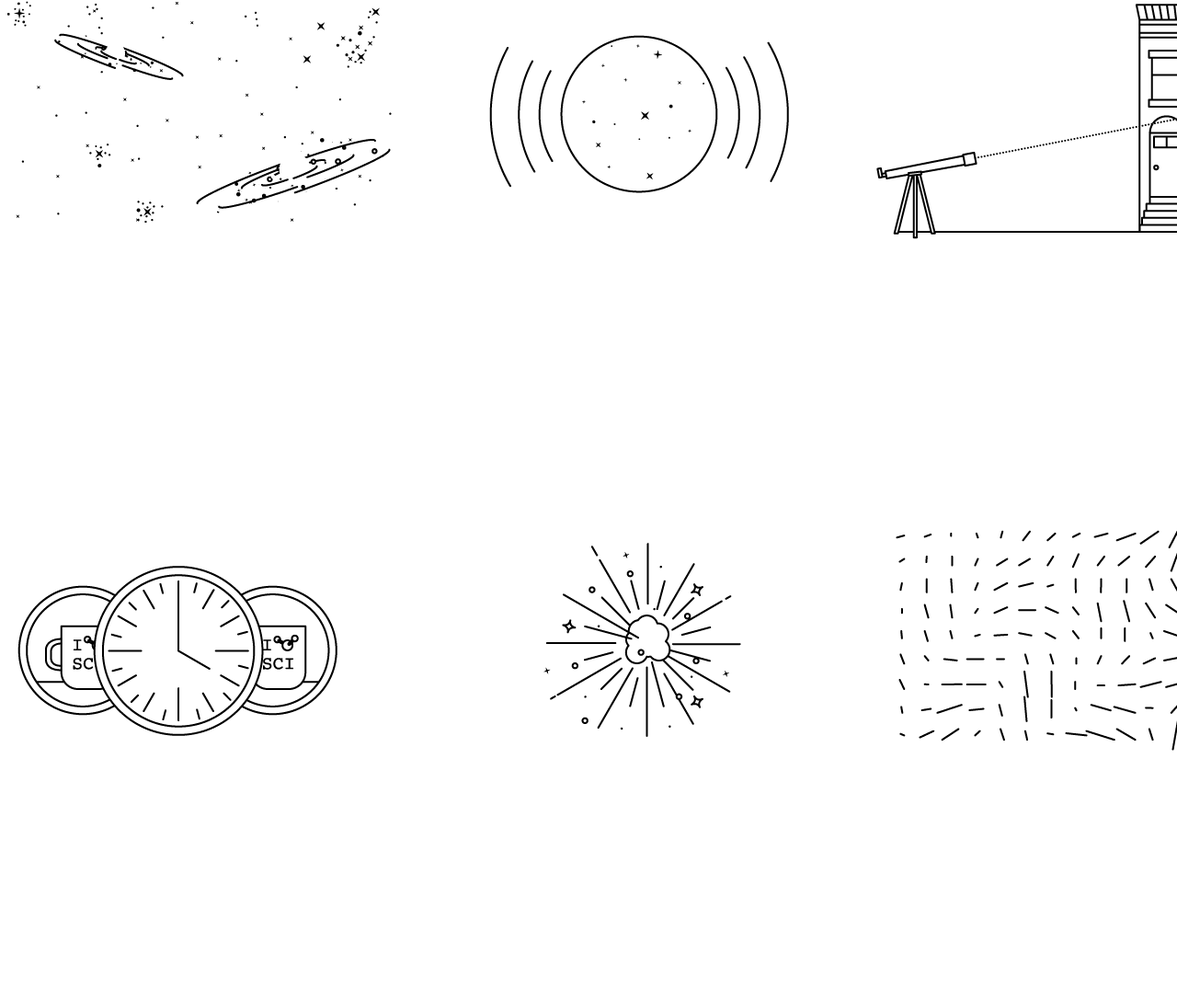
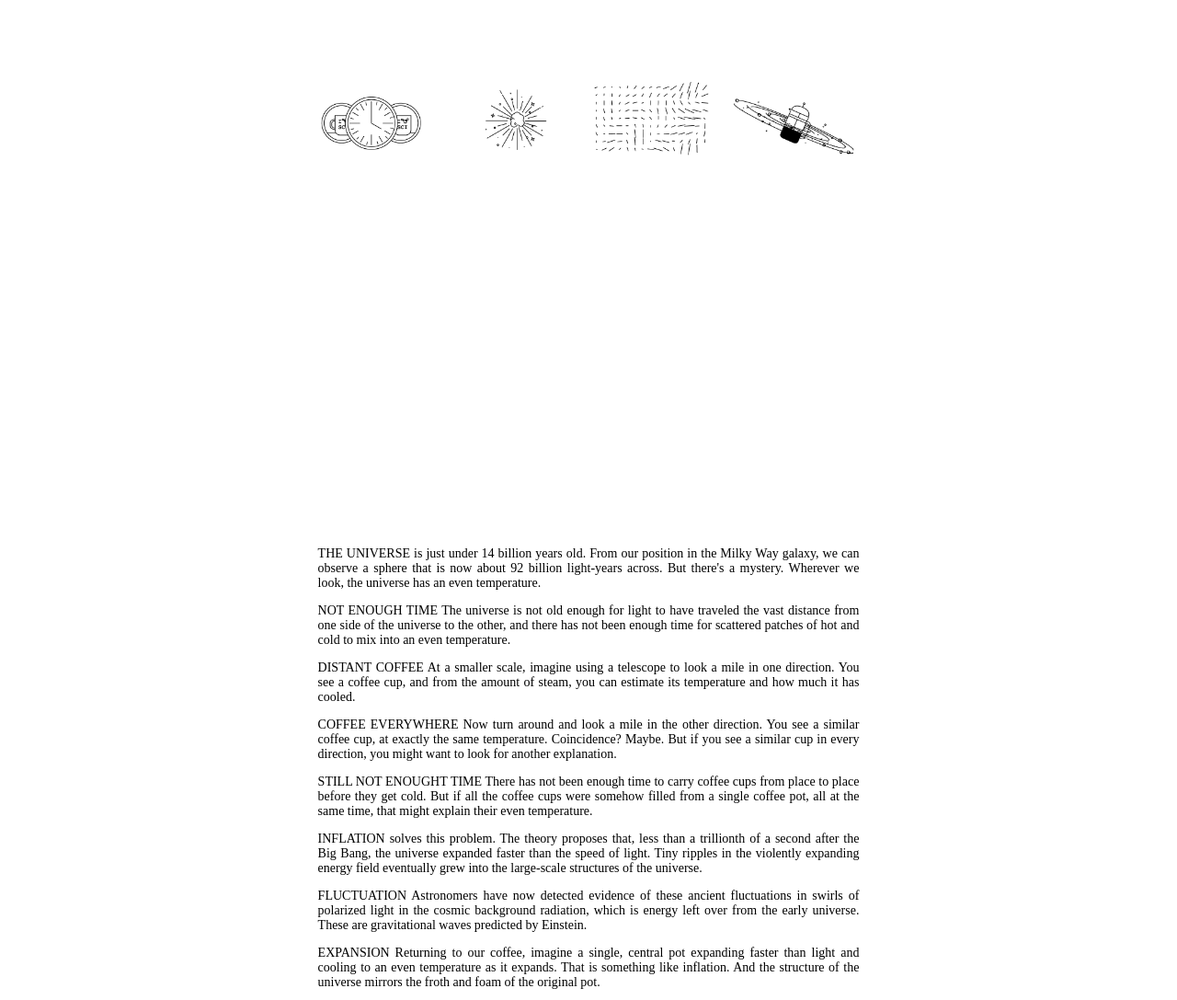
Before and after one commit to arthurborgesdev/nytimes-article-page, a website: page index.html in a window 1280 px wide. Shown: the part 3499-4586 px from the top of the page at 92% size. Drawn offline with Linux system fonts and the light colour scheme.

Commit message:
Positioning infographic in the grid

```diff
--- a/index.html
+++ b/index.html
@@ -128,7 +128,7 @@
             Moreover, beyond our own universe there might be an endless number of other universes
             bubbling into frothy eternity, like a pot of pasta water boiling over.
           </p>
-          <h2>‘As Big as It Gets’</h2>
+          <h2 class="inner-titles">‘As Big as It Gets’</h2>
           <p>
             In our own universe, it would serve as a window into the forces operating at
             energies forever beyond the reach of particle accelerators on Earth and yield
@@ -187,13 +187,63 @@
         </aside>
       </section>
       <section class="infographic">
-        <h2>The Theory of Inflation</h2>
+        <h2 class="inner-titles">The Theory of Inflation</h2>
         <p>
           Astronomers have found evidence to support the theory of inflation, which explains
           how the universe expanded so uniformly and so quickly in the instant after the Big
           Bang 13.8 billion years ago.
         </p>
         <img src="./img/article/inflation-945.png" alt="Space infographic">
+        <div class="infographic-grid"></div>
+        <p class="universe">
+          <span>THE UNIVERSE</span>
+          is just under 14 billion years old. From our position in the Milky Way galaxy, we
+          can observe a sphere that is now about 92 billion light-years across. But there's
+          a mystery. Wherever we look, the universe has an even temperature.
+        </p>
+        <p class="enough-time">
+          <span>NOT ENOUGH TIME</span>
+          The universe is not old enough for light to have traveled the vast distance from
+          one side of the universe to the other, and there has not been enough time for
+          scattered patches of hot and cold to mix into an even temperature.
+        </p>
+        <p class="distant-coffee">
+          <span>DISTANT COFFEE</span>
+          At a smaller scale, imagine using a telescope to look a mile in one direction.
+          You see a coffee cup, and from the amount of steam, you can estimate its
+          temperature and how much it has cooled.
+        </p>
+        <p class="coffee-everywhere">
+          <span>COFFEE EVERYWHERE</span>
+          Now turn around and look a mile in the other direction. You see a similar
+          coffee cup, at exactly the same temperature. Coincidence? Maybe. But if you
+          see a similar cup in every direction, you might want to look for another explanation.
+        </p>
+        <p class="still-not">
+          <span>STILL NOT ENOUGHT TIME</span>
+          There has not been enough time to carry coffee cups from place to place before
+          they get cold. But if all the coffee cups were somehow filled from a single coffee
+          pot, all at the same time, that might explain their even temperature.
+        </p>
+        <p class="inflation">
+          <span>INFLATION</span>
+          solves this problem. The theory proposes that, less than a trillionth of a second
+          after the Big Bang, the universe expanded faster than the speed of light. Tiny
+          ripples in the violently expanding energy field eventually grew into the
+          large-scale structures of the universe.
+        </p>
+        <p class="fluctuation">
+          <span>FLUCTUATION</span>
+          Astronomers have now detected evidence of these ancient fluctuations in swirls
+          of polarized light in the cosmic background radiation, which is energy left over
+          from the early universe. These are gravitational waves predicted by Einstein.
+        </p>
+        <p class="expansion">
+          <span>EXPANSION</span>
+          Returning to our coffee, imagine a single, central pot expanding faster than light
+          and cooling to an even temperature as it expands. That is something like inflation.
+          And the structure of the universe mirrors the froth and foam of the original pot.
+        </p>
         <span>By LARRY BUCHANAN and JONATHAN CORUM</span>
       </section>
       <section class="part-two">
@@ -281,7 +331,7 @@
             Corroboration might not be long in coming. The Planck spacecraft will report its own findings this
             year. At least a dozen other teams are trying similar measurements from balloons, mountaintops and space.
           </p>
-          <h2>Spirals in the Sky</h2>
+          <h2 class="inner-titles">Spirals in the Sky</h2>
           <p>
             Gravity waves are the latest and deepest secret yet pried out of the cosmic microwaves, which were
             discovered accidentally by Arno Penzias and Robert Wilson at Bell Labs 50 years ago. They won the Nobel Prize.
@@ -325,7 +375,7 @@
             Harvard supercomputer, making sure they had things right and worrying that competitors might beat
             them to the breakthrough.
           </p>
-          <h2>A Special Time</h2>
+          <h2 class="inner-titles">A Special Time</h2>
           <p>
             The data traced the onset of inflation to a time that physicists like Dr. Guth, staying up late in
             his Palo Alto house 35 years ago, suspected was a special break point in the evolution of the universe.
--- a/styles.css
+++ b/styles.css
@@ -164,6 +164,36 @@ h1 {
   color: cornflowerblue;
 }
 
+.inner-titles {
+  font-size: 1rem;
+}
+
+.infographic {
+  margin-left: auto;
+  margin-right: auto;
+  text-align: justify;
+  width: 46vw;
+}
+
+.infographic h2 {
+  margin-bottom: 0.3rem;
+}
+
+.infographic p {
+  margin-top: 0;
+  font-size: 0.7rem;
+}
+
+.infographic img {
+  width: 46vw;
+}
+
+.infographic-grid {
+  display: grid;
+  grid-template-columns: [start-col] 10vw [second-col] 10vw [third-col] 10vw [fourth-col] 10vw [end-col];
+  grid-template-rows: [start-row] 10vh [second-row] 10vh [third-row] 10vh [fourth-row] 10vh [end-row];
+}
+
 .part-two {
   display: grid;
   grid-template-columns: [left-panel-start] 30vw [left-panel-end] 40vw [right-panel-start] 30vw [right-panel-end];
```
